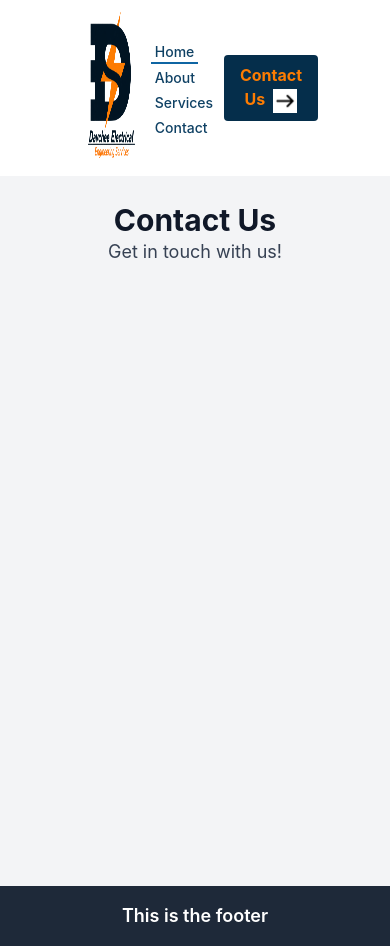
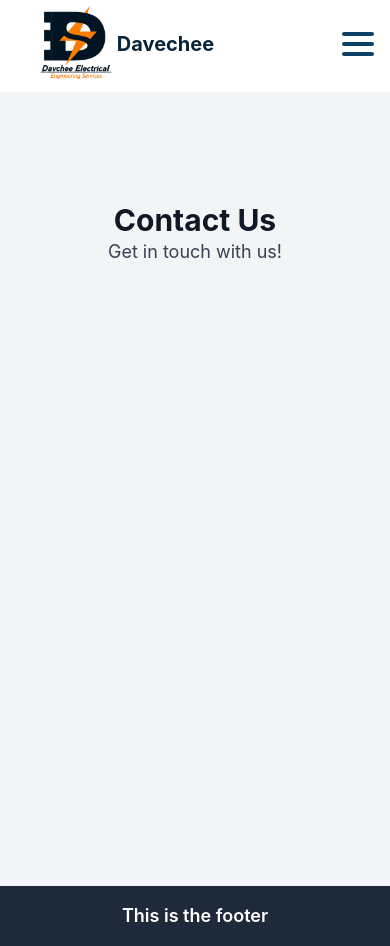
Before and after one commit to ShescoWebdev/Davchee, a React (Vite) app in the folder frontend/: page /contact in a window 390 px wide. Built offline with nearby package versions, Linux system fonts and the light colour scheme.

Commit message:
feat: enhance Navbar component with responsive design and routing

```diff
--- a/frontend/src/components/layout/Navbar.jsx
+++ b/frontend/src/components/layout/Navbar.jsx
@@ -1,41 +1,118 @@
-import React from 'react'
+import React, { useState, useRef, useEffect } from 'react'
+import { NavLink } from 'react-router-dom'
 import Button from '../common/Button'
 
+const navLinks = [
+  { name: 'Home', path: '/' },
+  { name: 'About', path: '/about' },
+  { name: 'Services', path: '/services' },
+  { name: 'Contact', path: '/contact' },
+]
+
 export default function Navbar() {
+  const [isOpen, setIsOpen] = useState(false)
+  const navRef = useRef(null)
+
+  useEffect(() => {
+    const handleClickOutside = (e) => {
+      if (navRef.current && !navRef.current.contains(e.target)) {
+        setIsOpen(false)
+      }
+    }
+    if (isOpen) document.addEventListener('mousedown', handleClickOutside)
+    return () => document.removeEventListener('mousedown', handleClickOutside)
+  }, [isOpen])
+
   return (
     <div>
-      <nav className="bg-white fixed w-full z-10 top-0 p-14">
+      <nav ref={navRef} className="bg-white fixed w-full z-10 top-0 pt-3 pb-4 md:p-14">
         <div className="max-w-7xl mx-auto px-4 sm:px-6 lg:px-8">
-          <div className="flex justify-between h-16">
-            <div className="flex items-center justify-between w-full">
+          <div className="flex items-center justify-between h-16">
+            <div className="flex items-center space-x-[-1.2rem] md:space-x-[-3rem]">
+              <img className="
+              sm:h-12
+              h-20
+              md:h-[10rem]
+              w-auto"
+              src="Logo1.png"
+              alt="Logo" />
 
-              <div className="flex items-center">
-                <div className=" flex items-center ">
-                <img className="
-                h-[10rem] w-auto"
-                 src="Logo1.png"
-                 alt="Logo" />
-                 {/* <h1 className="text-xl font-bold text-[#0f4164]">Davechee</h1> */}
-              </div>
-              <div className=" sm:ml-6 sm:flex sm:space-x-8">
-                <a href="/" className="border-b-2 border-[#0f65a3] text-[#0f4164] hover:border-[#fd7c02] hover:text-[#fd7c02] inline-flex items-center px-1 pt-1 text-sm md:text-2xl font-medium">
-                  Home
-                </a>
-                <a href="/about" className="border-transparent text-[#0f4164] hover:border-[#fd7c02] hover:text-[#fd7c02] inline-flex items-center px-1 pt-1 text-sm md:text-2xl font-medium">
-                  About
-                </a>
-                <a href="/services" className="border-transparent text-[#0f4164] hover:border-[#fd7c02] hover:text-[#fd7c02] inline-flex items-center px-1 pt-1 text-sm md:text-2xl font-medium">
-                  Services
-                </a>
-                <a href="/contact" className="border-transparent text-[#0f4164] hover:border-[#fd7c02] hover:text-[#fd7c02] inline-flex items-center px-1 pt-1 text-sm md:text-2xl font-medium">
-                  Contact
-                </a>
-              </div>
-              </div>
+              <h1 className="text-xl md:text-5xl font-bold text-[#08253a]">Davechee</h1>
+            </div>
 
+            {/* Desktop view */}
+            <div className="hidden sm:flex sm:items-center sm:space-x-8">
+              {navLinks.map((link) => (
+                <NavLink
+                  key={link.path}
+                  to={link.path}
+                  end={link.path === '/'}
+                  className={({ isActive }) =>
+                    `inline-flex items-center px-1 pt-1 text-sm md:text-2xl font-medium border-b-2 ${
+                      isActive
+                        ? 'border-[#0f65a3] text-[#0f4164]'
+                        : 'border-transparent text-[#0f4164] hover:border-[#fd7c02] hover:text-[#fd7c02]'
+                    }`
+                  }
+                >
+                  {link.name}
+                </NavLink>
+              ))}
               <Button />
             </div>
+
+            {/* Mobile hamburger toggle */}
+            <button
+              onClick={() => setIsOpen((prev) => !prev)}
+              aria-label="Toggle menu"
+              aria-expanded={isOpen}
+              className="sm:hidden relative w-8 h-6 flex-shrink-0
+              cursor-pointer transition-all duration-300 ease-in-out
+              "
+            >
+              <span
+                className={`absolute left-0 w-full h-1 bg-[#0f4164] rounded transition-all duration-300 ease-in-out ${
+                  isOpen ? 'top-1/2 -translate-y-1/2 rotate-45' : 'top-0'
+                }`}
+              />
+              <span
+                className={`absolute left-0 top-1/2 -translate-y-1/2 w-full h-1 bg-[#0f4164] rounded transition-all duration-300 ease-in-out ${
+                  isOpen ? 'opacity-0' : 'opacity-100'
+                }`}
+              />
+              <span
+                className={`absolute left-0 w-full h-1 bg-[#0f4164] rounded transition-all duration-300 ease-in-out ${
+                  isOpen ? 'top-1/2 -translate-y-1/2 -rotate-45' : 'bottom-0'
+                }`}
+              />
+            </button>
           </div>
+
+          {/* Mobile view */}
+          {isOpen && (
+            <div className="sm:hidden flex flex-col space-y-2 mt-4 pb-4 border-t border-gray-300 pt-4">
+              {navLinks.map((link) => (
+                <NavLink
+                  key={link.path}
+                  to={link.path}
+                  end={link.path === '/'}
+                  onClick={() => setIsOpen(false)}
+                  className={({ isActive }) =>
+                    `block px-2 py-1 text-lg font-medium border-b-2 w-fit ${
+                      isActive
+                        ? 'border-[#0f65a3] text-[#0f4164]'
+                        : 'border-transparent text-[#0f4164] hover:border-[#fd7c02] hover:text-[#fd7c02]'
+                    }`
+                  }
+                >
+                  {link.name}
+                </NavLink>
+              ))}
+              <div className="pt-2">
+                <Button />
+              </div>
+            </div>
+          )}
         </div>
       </nav>
     </div>
```
